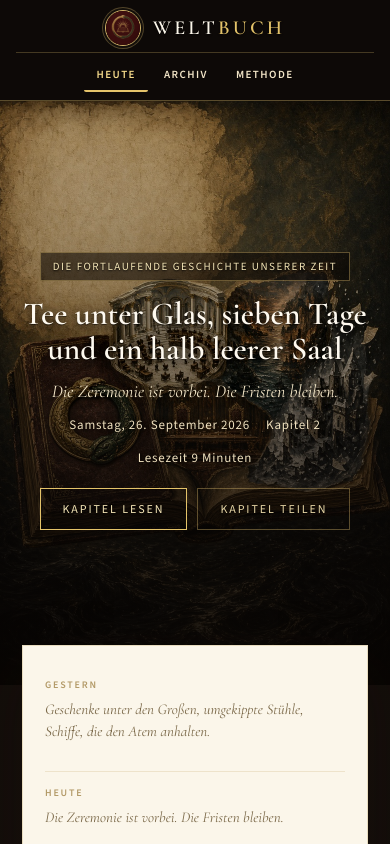
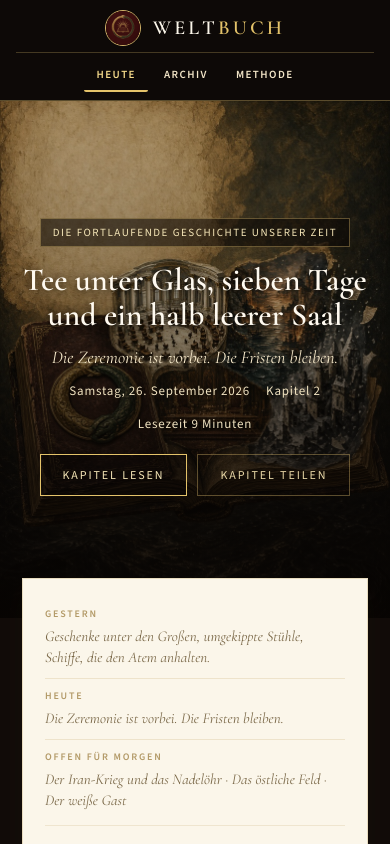
Before and after one commit to DaMaddin13/weltbuch, a Next.js app: page / in a window 390 px wide. Shown: the top 844 px of the page. Built offline with nearby package versions, Linux system fonts and the light colour scheme.

Commit message:
Tighter ribbon rule; lighter mobile scroll

```diff
--- a/app/globals.css
+++ b/app/globals.css
@@ -14,13 +14,15 @@
 
 * { box-sizing: border-box; margin: 0; padding: 0; }
 html {
-  scroll-behavior: smooth;
   scroll-padding-top: 80px;
+}
+@media (min-width: 921px) {
+  html { scroll-behavior: smooth; }
 }
 body {
   background:
-    radial-gradient(1200px 600px at 50% -10%, rgba(176,138,62,0.12), transparent 60%),
-    linear-gradient(180deg, #120c09 0%, #1b1410 40%, #120c09 100%);
+    radial-gradient(900px 420px at 50% -10%, rgba(176,138,62,0.1), transparent 62%),
+    #120c09;
   color: var(--ink);
   font-family: "Source Sans 3", sans-serif;
   min-height: 100vh;
@@ -34,16 +36,13 @@ button { font: inherit; }
   gap: 16px;
   padding: 10px 28px;
   background: #0d0907;
-  backdrop-filter: blur(16px);
   border-bottom: 1px solid rgba(212, 181, 106, 0.38);
   color: #f7edd4;
-  box-shadow: 0 8px 24px rgba(0, 0, 0, 0.35);
 }
 .brand { display: flex; align-items: center; gap: 12px; text-decoration: none; flex-shrink: 0; }
 .brand img {
   width: 36px; height: 36px; border-radius: 50%; object-fit: cover;
   border: 1px solid var(--gold-lite);
-  box-shadow: 0 0 0 2px rgba(13, 9, 7, 0.9), 0 0 0 3px rgba(212, 181, 106, 0.35);
 }
 .brand .name {
   font-family: "Cormorant Garamond", serif;
@@ -51,7 +50,6 @@ button { font: inherit; }
   letter-spacing: 0.16em;
   font-weight: 600;
   color: #fbf6ea;
-  text-shadow: 0 1px 2px rgba(0, 0, 0, 0.65);
 }
 .brand .name span { color: #e4c36a; }
 .topbar nav {
@@ -112,7 +110,6 @@ button { font: inherit; }
   padding: 6px 12px;
   background: rgba(8, 5, 3, 0.55);
   border: 1px solid rgba(212, 181, 106, 0.4);
-  text-shadow: 0 1px 2px rgba(0, 0, 0, 0.9);
 }
 .hero h1 {
   font-family: "Cormorant Garamond", serif;
@@ -121,10 +118,7 @@ button { font: inherit; }
   line-height: 1.08;
   margin-bottom: 14px;
   color: #fffaf0;
-  text-shadow:
-    0 1px 0 rgba(0,0,0,0.45),
-    0 8px 28px rgba(0,0,0,0.55),
-    0 2px 8px rgba(0,0,0,0.8);
+  text-shadow: 0 2px 12px rgba(0,0,0,0.65);
 }
 .hero p.lede {
   font-family: "Cormorant Garamond", serif;
@@ -133,14 +127,13 @@ button { font: inherit; }
   color: #f3e6c8;
   opacity: 1;
   margin-bottom: 18px;
-  text-shadow: 0 2px 10px rgba(0,0,0,0.75);
+  text-shadow: 0 2px 8px rgba(0,0,0,0.6);
 }
 .meta {
   display: flex; justify-content: center; gap: 16px; flex-wrap: wrap;
   font-size: 13px; letter-spacing: 0.06em;
   color: #f0e2c0;
   opacity: 1;
-  text-shadow: 0 1px 6px rgba(0,0,0,0.8);
 }
 .hero-actions {
   margin-top: 22px;
@@ -157,7 +150,6 @@ button { font: inherit; }
   padding: 12px 22px; letter-spacing: 0.16em; text-transform: uppercase; font-size: 12px;
   background: rgba(8, 5, 3, 0.35);
   cursor: pointer;
-  text-shadow: 0 1px 2px rgba(0,0,0,0.6);
 }
 .cta:hover { background: rgba(176,138,62,0.22); }
 .cta-quiet { border-color: rgba(212,181,106,0.4); color: #ead9a8; background: transparent; }
@@ -182,14 +174,14 @@ button { font: inherit; }
   display: grid;
   grid-template-columns: repeat(3, 1fr);
   gap: 0;
-  margin: 4px 0 36px;
-  padding: 6px 0 22px;
+  margin: 4px 0 28px;
+  padding: 2px 0 8px;
   border-bottom: 1px solid rgba(176,138,62,0.16);
   scroll-margin-top: 88px;
 }
 .ribbon li {
   min-width: 0;
-  padding: 4px 22px;
+  padding: 2px 22px 6px;
   text-align: left;
 }
 .ribbon li + li {
@@ -202,7 +194,7 @@ button { font: inherit; }
   text-transform: uppercase;
   color: #b39a68;
   font-weight: 600;
-  margin-bottom: 8px;
+  margin-bottom: 6px;
 }
 .ribbon b {
   display: block;
@@ -210,7 +202,7 @@ button { font: inherit; }
   font-weight: 400;
   font-style: italic;
   font-size: 15px;
-  line-height: 1.45;
+  line-height: 1.4;
   color: #7a6848;
 }
 .chapter-head {
@@ -432,18 +424,20 @@ footer {
 
 @media (max-width: 920px) {
   .layout { grid-template-columns: 1fr; }
-  .page { padding: 22px 22px 40px; }
+  .page { padding: 22px 22px 40px; box-shadow: 0 10px 28px rgba(26, 18, 12, 0.18); }
   .ribbon {
     grid-template-columns: 1fr;
-    gap: 14px;
+    gap: 0;
+    padding-bottom: 4px;
+    margin-bottom: 22px;
   }
   .ribbon li {
-    padding: 0 0 14px;
+    padding: 0 0 10px;
   }
   .ribbon li + li {
     border-left: 0;
     border-top: 1px solid rgba(176,138,62,0.18);
-    padding-top: 14px;
+    padding-top: 10px;
   }
   .grid-3, .steps { grid-template-columns: 1fr; }
   .sources { padding: 24px 18px; }
@@ -452,7 +446,7 @@ footer {
 }
 
 @media (max-width: 720px) {
-  html { scroll-padding-top: 118px; }
+  html { scroll-padding-top: 118px; scroll-behavior: auto; }
   .chapter-head, .ribbon { scroll-margin-top: 118px; }
   .topbar {
     flex-direction: column;
@@ -471,11 +465,11 @@ footer {
   }
   .topbar nav a { padding: 8px 12px; font-size: 11px; }
   .hero {
-    min-height: calc(82svh - 108px);
+    min-height: calc(74svh - 108px);
     place-items: center;
   }
   .hero-copy { padding: 24px 18px 28px; }
-  .hero h1 { font-size: clamp(28px, 8.2vw, 40px); }
-  .hero p.lede { font-size: 18px; margin-bottom: 14px; }
+  .hero h1 { font-size: clamp(28px, 8.2vw, 40px); text-shadow: 0 1px 8px rgba(0,0,0,0.7); }
+  .hero p.lede { font-size: 18px; margin-bottom: 14px; text-shadow: none; }
   .kicker { font-size: 11px; letter-spacing: 0.14em; max-width: 92%; }
 }
```
